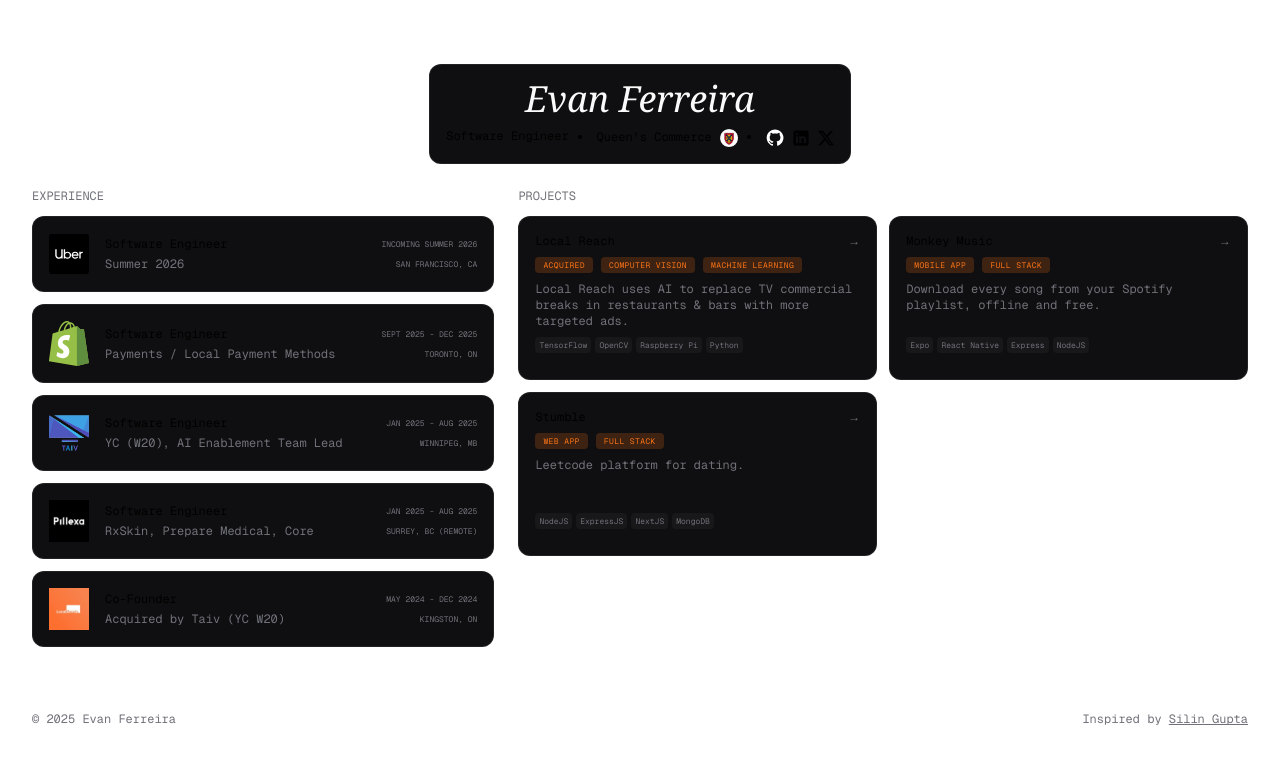
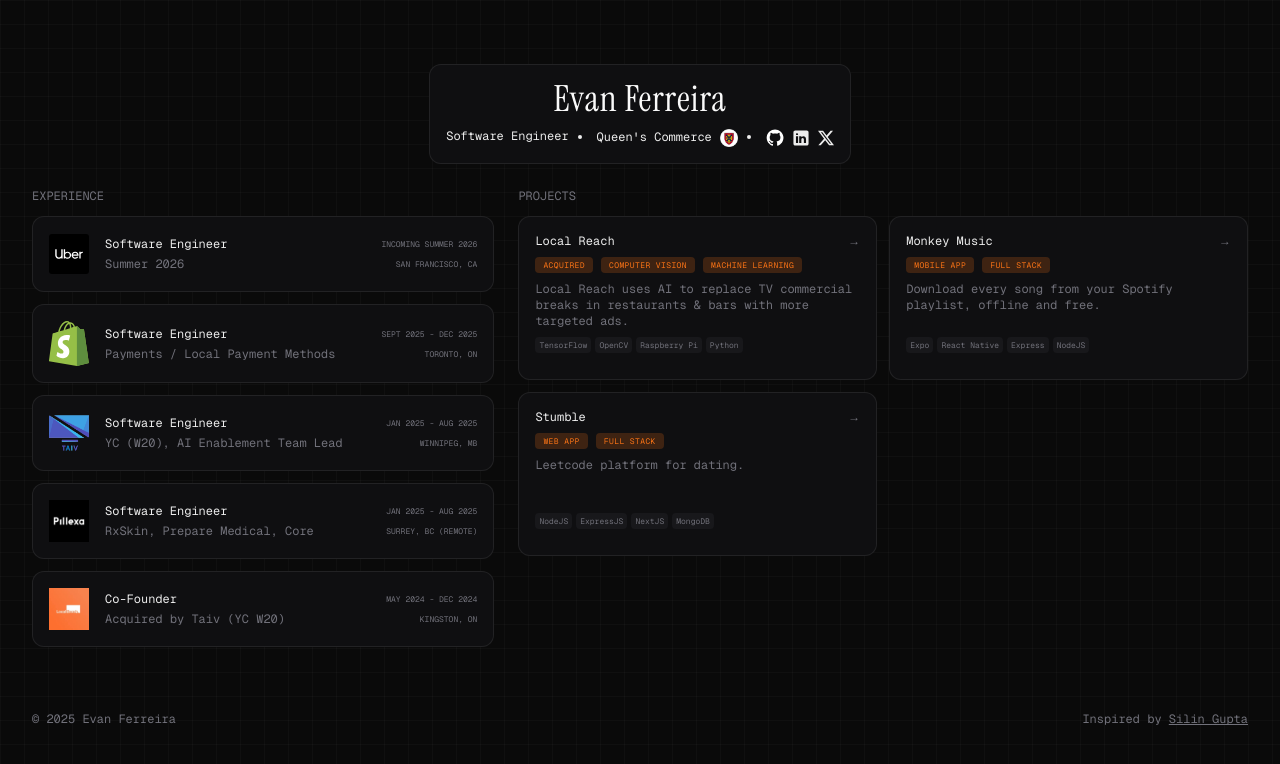
Before and after one commit to Evan-Ferreira/personal-website, a Next.js app: page / in a window 1280 px wide. Shown: the top 764 px of the page. Built offline with nearby package versions, Linux system fonts and the light colour scheme.

Commit message:
fix: enforce dark theme, change header font

```diff
--- a/app/globals.css
+++ b/app/globals.css
@@ -13,6 +13,9 @@
     --grid-lines: #ffffff06;
     --border-accent: #f9731633;
     --font-mono: 'Geist Mono', 'Geist Mono Fallback';
+    --background: #0a0a0a;
+    --foreground: #ededed;
+    color-scheme: dark;
 }
 
 @theme inline {
@@ -27,13 +30,6 @@
     --color-border: var(--border);
     --color-border-accent: var(--border-accent);
     --mono: var(--font-mono);
-}
-
-@media (prefers-color-scheme: dark) {
-    :root {
-        --background: #0a0a0a;
-        --foreground: #ededed;
-    }
 }
 
 @layer utilities {
--- a/app/layout.tsx
+++ b/app/layout.tsx
@@ -1,11 +1,6 @@
 import type { Metadata } from 'next';
-import { Geist, Geist_Mono } from 'next/font/google';
+import { Geist_Mono } from 'next/font/google';
 import './globals.css';
-
-const geistSans = Geist({
-    variable: '--font-geist-sans',
-    subsets: ['latin'],
-});
 
 const geistMono = Geist_Mono({
     variable: '--font-geist-mono',
@@ -26,7 +21,7 @@ export default function RootLayout({
     return (
         <html lang="en">
             <body
-                className={`bg-grid ${geistSans.variable} ${geistMono.variable} antialiased min-h-screen flex flex-col`}
+                className={`bg-grid ${geistMono.variable} antialiased min-h-screen flex flex-col`}
             >
                 {children}
             </body>
--- a/app/sections/header.tsx
+++ b/app/sections/header.tsx
@@ -1,9 +1,19 @@
 import Image from 'next/image';
+import { Instrument_Serif } from 'next/font/google';
+
+const instrumentSerif = Instrument_Serif({
+    weight: '400',
+    subsets: ['latin'],
+    style: 'italic',
+    variable: '--font-instrument-serif',
+});
 
 export function Header() {
     return (
         <header className="flex flex-col lg:w-fit w-full bento-card items-center justify-center mx-auto gap-2">
-            <h1 className="text-4xl font-serif italic text-fg-primary leading-none transition-all duration-300">
+            <h1
+                className={`${instrumentSerif.className} text-4xl text-fg-primary leading-none tracking-wide transition-all duration-300`}
+            >
                 Evan Ferreira
             </h1>
             <div className="lg:hidden flex gap-4 mx-auto">
```
